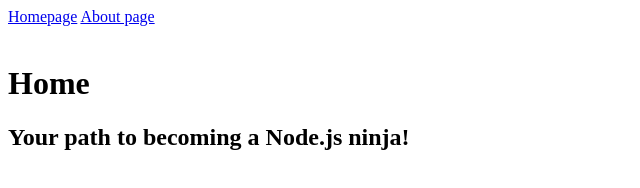
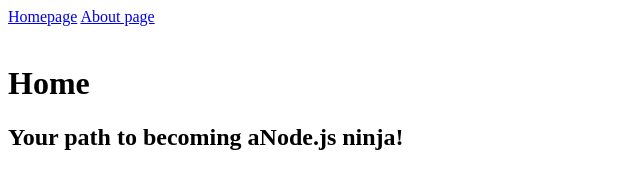
Before and after one commit to portretrieve/nodeuk, a website: page views/index.html in a window 1280 px wide. Shown: the full height of the page, 0-640 px from the left. Drawn offline with Linux system fonts and the light colour scheme.

Commit message:
Lesson 6

```diff
--- a/views/index.html
+++ b/views/index.html
@@ -13,7 +13,7 @@
     </nav>
     <br>
     <h1>Home</h1>
-    <h2>Your path to becoming a Node.js ninja!</h2>
+    <h2>Your path to becoming aNode.js ninja!</h2>
 </body>
 
 </html>
```
